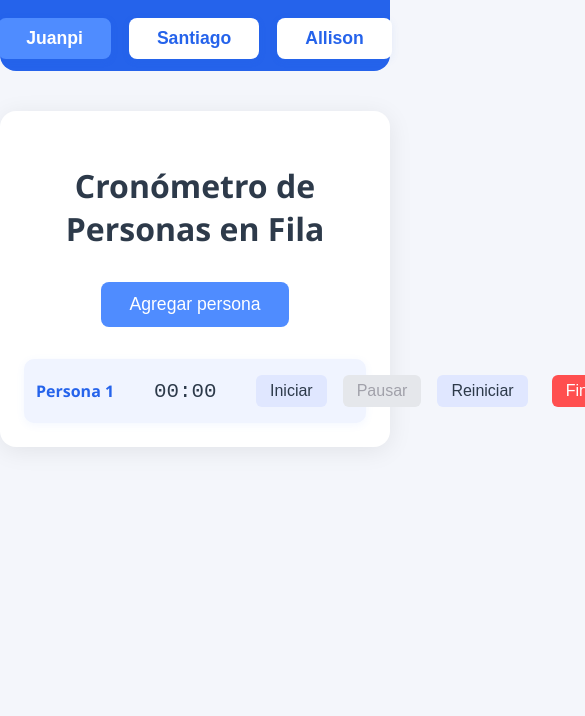
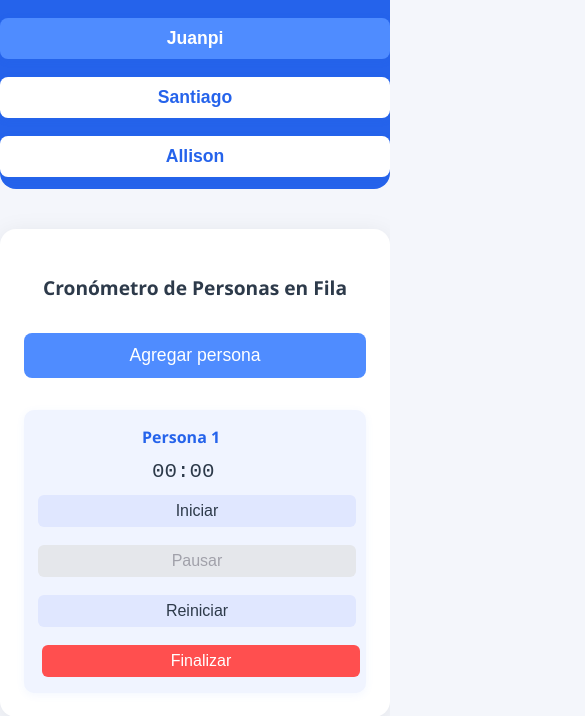
Before and after one commit to JuanAlvap/Cronometro, a website: page index.html in a window 390 px wide. Both pictures are taken after a click on the button "Agregar persona". Shown: the top 716 px of the page, 585 px wide, since content can reach past the window. Drawn offline with Linux system fonts and the light colour scheme.

Commit message:
Web responsive and finished

```diff
--- a/app.js
+++ b/app.js
@@ -131,15 +131,9 @@ class PersonTimer {
     return `${min}:${sec}`;
   }
 
-  // Formato requerido: 12,998 segundos
   formatTimeSeconds(seconds) {
-    // Si tienes milisegundos, usa this.time como float, si no, solo segundos
-    // Aquí this.time es entero, pero podrías adaptarlo si usas milisegundos
-    // Para ahora, agrego 3 decimales fijos
     let value = Number(seconds).toFixed(3);
-    // Cambiar punto decimal por coma
     value = value.replace('.', ',');
-    // Agregar separador de miles si es necesario
     value = value.replace(/\B(?=(\d{3})+(?!\d))/g, '.');
     return `${value} segundos`;
   }
--- a/style.css
+++ b/style.css
@@ -1,3 +1,60 @@
+/* --- Responsive Design --- */
+@media (max-width: 600px) {
+  .container {
+    max-width: 98vw;
+    margin: 16px 1vw;
+    padding: 18px 4vw 16px 4vw;
+    border-radius: 10px;
+  }
+  .main-nav {
+    flex-direction: column;
+    gap: 10px;
+    padding: 10px 0 8px 0;
+    border-radius: 0 0 10px 10px;
+  }
+  .user-btn {
+    width: 100%;
+    padding: 10px 0;
+    font-size: 1rem;
+  }
+  h1 {
+    font-size: 1.2rem;
+    margin-bottom: 18px;
+  }
+  #addPersonBtn {
+    width: 100%;
+    font-size: 1rem;
+    padding: 10px 0;
+    margin-bottom: 20px;
+  }
+  #peopleList {
+    gap: 10px;
+  }
+  .person-timer {
+    flex-direction: column;
+    align-items: stretch;
+    gap: 8px;
+    padding: 10px 6px;
+  }
+  .person-title, .timer-display {
+    min-width: unset;
+    text-align: left;
+    font-size: 1rem;
+  }
+  .timer-display {
+    font-size: 1.1rem;
+  }
+  .person-timer button {
+    width: 100%;
+    margin: 0 0 6px 0;
+    font-size: 0.98rem;
+    padding: 8px 0;
+  }
+  .person-timer button:last-child {
+    margin-left: 0;
+    margin-bottom: 0;
+  }
+}
 /* NAVBAR */
 .main-nav {
   display: flex;
```
